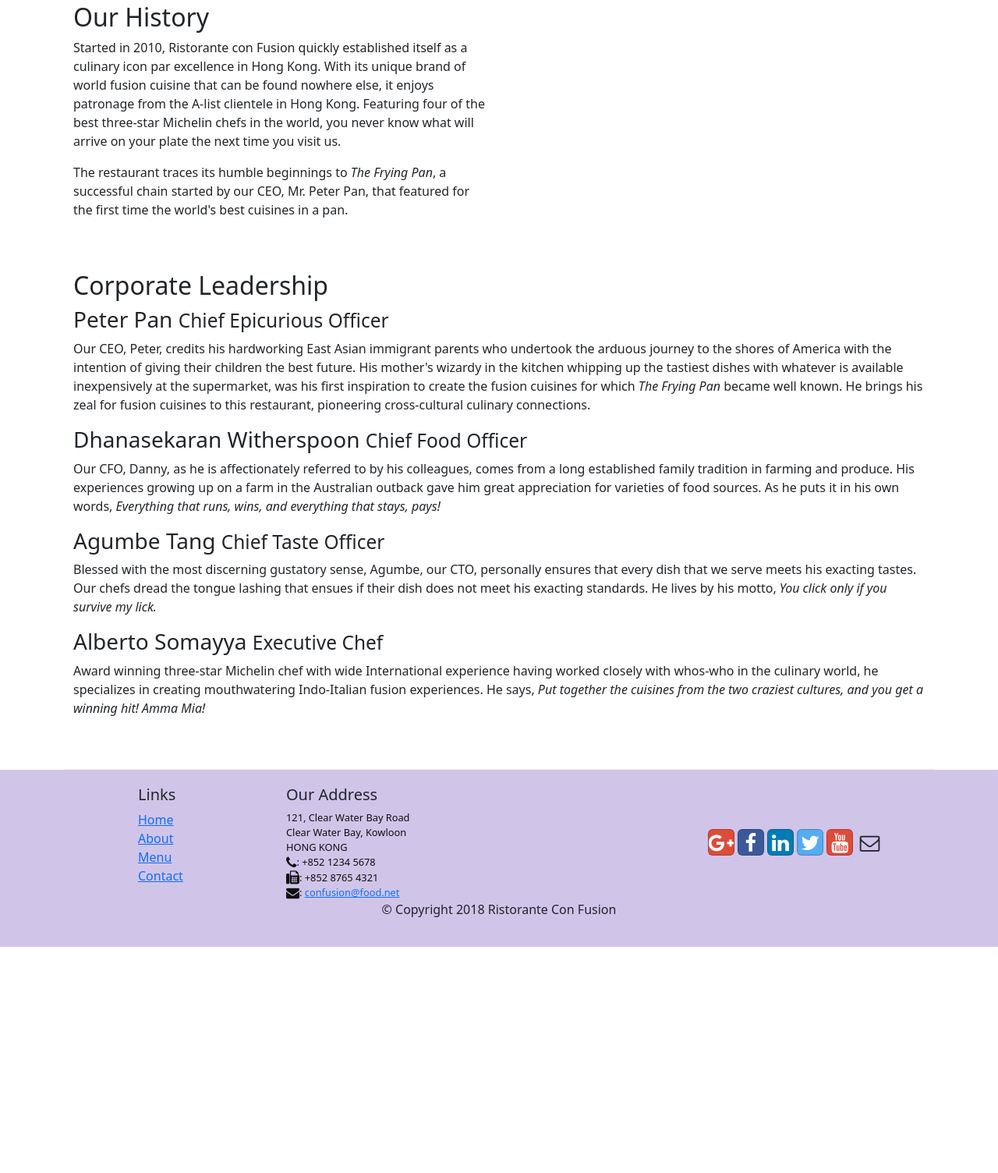
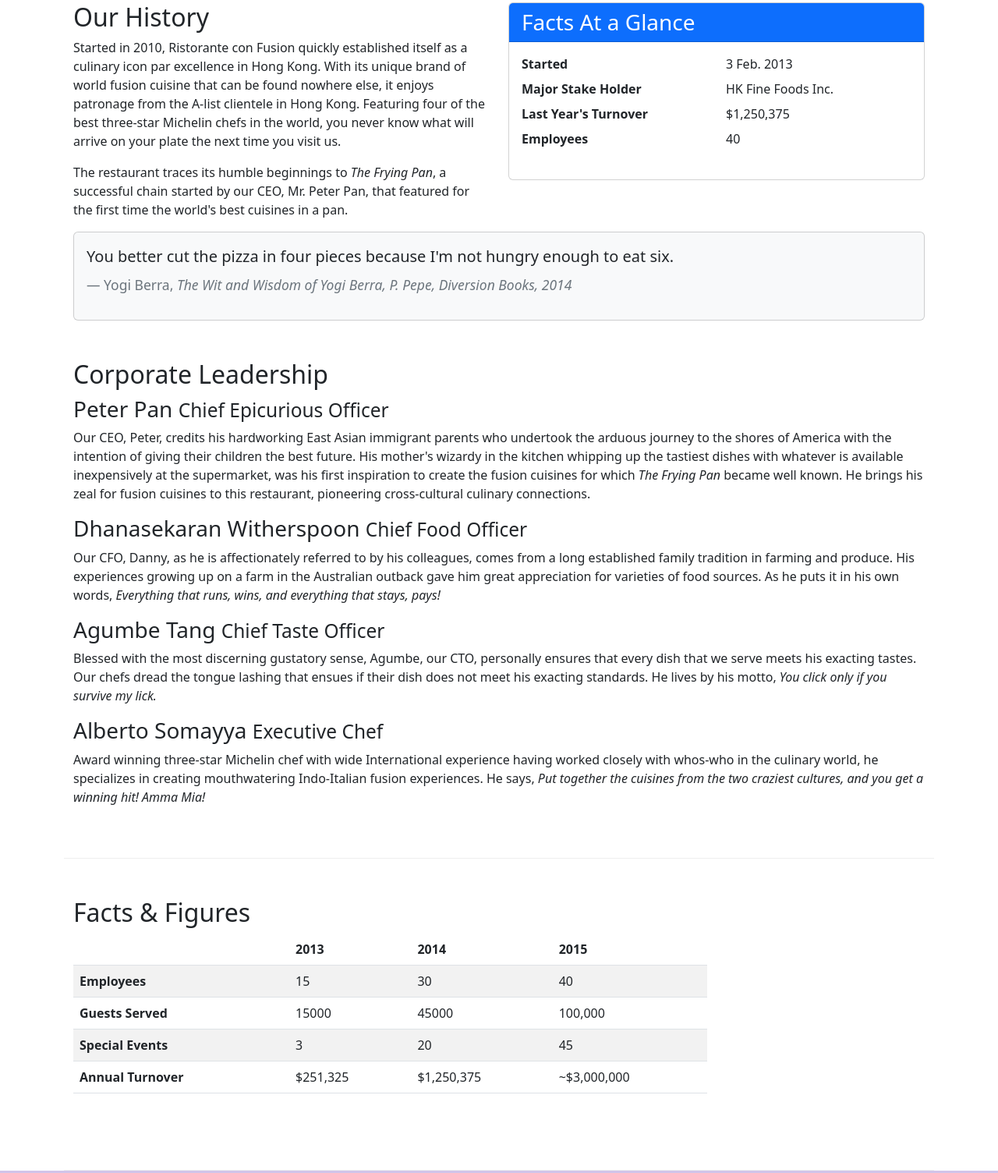
Before and after one commit to asafadd/bootstrap_intro, a website: page conFusion/aboutus.html in a window 1280 px wide. Shown: the part 438-1942 px from the top of the page at 78% size. Before the commit the page ends 1652 px from the top, so only its background shows below. Drawn offline with nearby package versions, Linux system fonts and the light colour scheme.

Commit message:
Tables and Cards

```diff
--- a/conFusion/aboutus.html
+++ b/conFusion/aboutus.html
@@ -67,8 +67,37 @@
                     <p>Started in 2010, Ristorante con Fusion quickly established itself as a culinary icon par excellence in Hong Kong. With its unique brand of world fusion cuisine that can be found nowhere else, it enjoys patronage from the A-list clientele in Hong Kong.  Featuring four of the best three-star Michelin chefs in the world, you never know what will arrive on your plate the next time you visit us.</p>
                     <p>The restaurant traces its humble beginnings to <em>The Frying Pan</em>, a successful chain started by our CEO, Mr. Peter Pan, that featured for the first time the world's best cuisines in a pan.</p>
                 </div>
+                <div class="col-12 col-sm-6">
+                    <div class="card">
+                        <h3 class="card-header bg-primary text-white">Facts At a Glance</h3>
+                        <div class="card-body">
+                            <dl class="row">
+                                <dt class="col-6">Started</dt>
+                                <dd class="col-6">3 Feb. 2013</dd>
+                                <dt class="col-6">Major Stake Holder</dt>
+                                <dd class="col-6">HK Fine Foods Inc.</dd>
+                                <dt class="col-6">Last Year's Turnover</dt>
+                                <dd class="col-6">$1,250,375</dd>
+                                <dt class="col-6">Employees</dt>
+                                <dd class="col-6">40</dd>
+                            </dl>
+                        </div>
+                    </div>
+                </div>
             </div>
             <div>
+            </div>
+            <div class="col-12">
+                <div class="card card-body bg-light">
+                    <blockquote class="blockquote">
+                        <p class="mb-4">You better cut the pizza in four pieces because
+                            I'm not hungry enough to eat six.</p>
+                        <footer class="blockquote-footer">Yogi Berra,
+                            <cite title="Source Title">The Wit and Wisdom of Yogi Berra,
+                            P. Pepe, Diversion Books, 2014</cite>
+                        </footer>
+                    </blockquote>
+                </div>
             </div>
         </div>
 
@@ -86,7 +115,51 @@
                 <p class="d-none d-sm-block">Award winning three-star Michelin chef with wide International experience having worked closely with whos-who in the culinary world, he specializes in creating mouthwatering Indo-Italian fusion experiences. He says, <em>Put together the cuisines from the two craziest cultures, and you get a winning hit! Amma Mia!</em></p>
             </div>
        </div>
-
+       <div class="row row-content">
+            <div class="col-12 col-sm-9">
+                <h2>Facts &amp; Figures</h2>
+                <div class="table-responsive">
+                    <table class="table table-striped">
+                        <thead class="thead-dark">
+                            <tr>
+                                <th>&nbsp;</th>
+                                <th>2013</th>
+                                <th>2014</th>
+                                <th>2015</th>
+                            </tr>
+                        </thead>
+                        <tbody>
+                            <tr>
+                                <th>Employees</th>
+                                <td>15</td>
+                                <td>30</td>
+                                <td>40</td>
+                            </tr>
+                            <tr>
+                                <th>Guests Served</th>
+                                <td>15000</td>
+                                <td>45000</td>
+                                <td>100,000</td>
+                            </tr>
+                            <tr>
+                                <th>Special Events</th>
+                                <td>3</td>
+                                <td>20</td>
+                                <td>45</td>
+                            </tr>
+                            <tr>
+                                <th>Annual Turnover</th>
+                                <td>$251,325</td>
+                                <td>$1,250,375</td>
+                                <td>~$3,000,000</td>
+                            </tr>
+                        </tbody>
+                    </table>
+                </div>
+            </div>
+            <div class="col-12 col-sm-3">
+            </div>
+       </div>
     </div>
 
     <footer class="footer">
```
